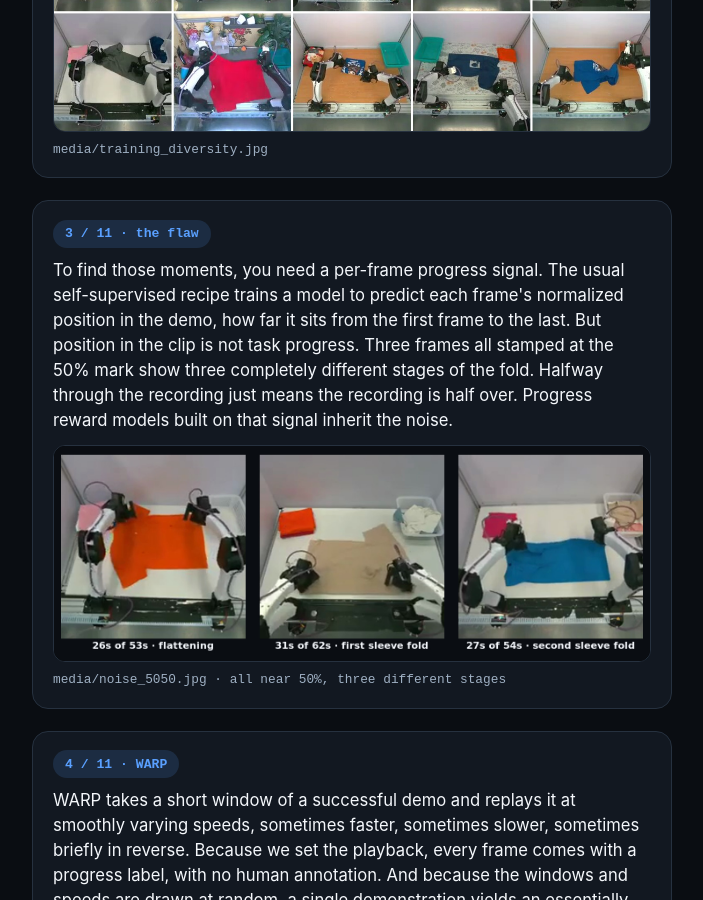
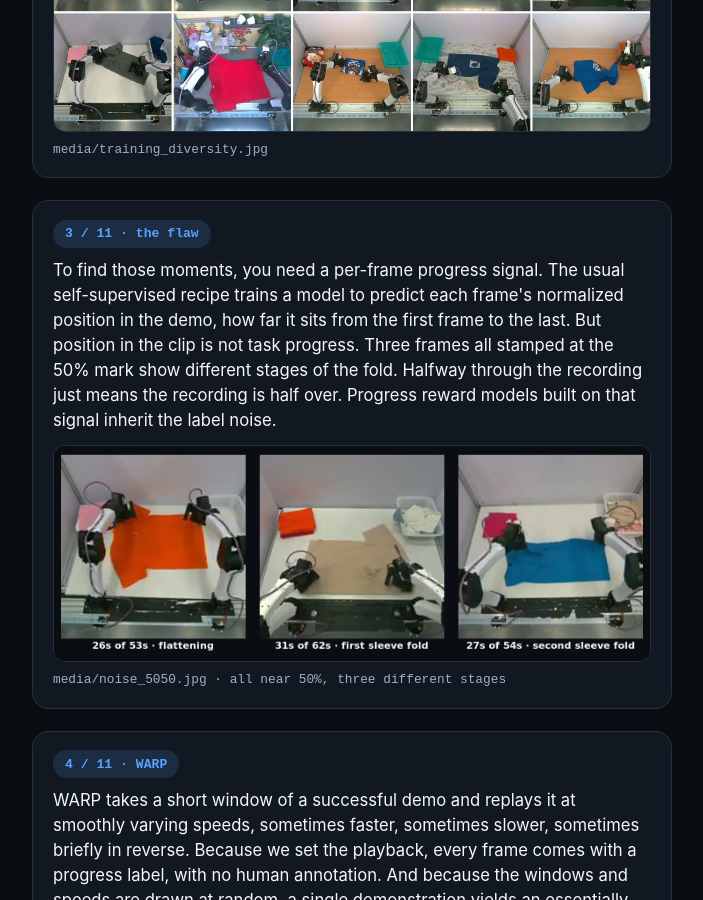
Before and after one commit to uynitsuj/uynitsuj.github.io, a Jekyll site: the page warp-rm/thread.html, which Jekyll copies as it is, in a window 1280 px wide and 900 px high, scrolled down 1569 px. Shown: the whole window, without its empty margins (288-991 px from the left). Built offline with Jekyll 4.4.1, drawn with Linux system fonts in a browser that asks for light colours.

Commit message:
tweak wording

```diff
--- a/warp-rm/thread.html
+++ b/warp-rm/thread.html
@@ -56,7 +56,7 @@ We gave a folding robot more demonstrations and it got worse. Every extra demo s
 
   <section class="slide">
     <div class="num">3 / 11 · the flaw</div>
-    <div class="body">To find those moments, you need a per-frame progress signal. The usual self-supervised recipe trains a model to predict each frame's normalized position in the demo, how far it sits from the first frame to the last. But position in the clip is not task progress. Three frames all stamped at the 50% mark show three completely different stages of the fold. Halfway through the recording just means the recording is half over. Progress reward models built on that signal inherit the noise.</div>
+    <div class="body">To find those moments, you need a per-frame progress signal. The usual self-supervised recipe trains a model to predict each frame's normalized position in the demo, how far it sits from the first frame to the last. But position in the clip is not task progress. Three frames all stamped at the 50% mark show different stages of the fold. Halfway through the recording just means the recording is half over. Progress reward models built on that signal inherit the label noise.</div>
     <div class="media"><img src="media/noise_5050.jpg" alt="three frames at ~50% of their demo, different stages"></div>
     <div class="cap">media/noise_5050.jpg · all near 50%, three different stages</div>
   </section>
```
